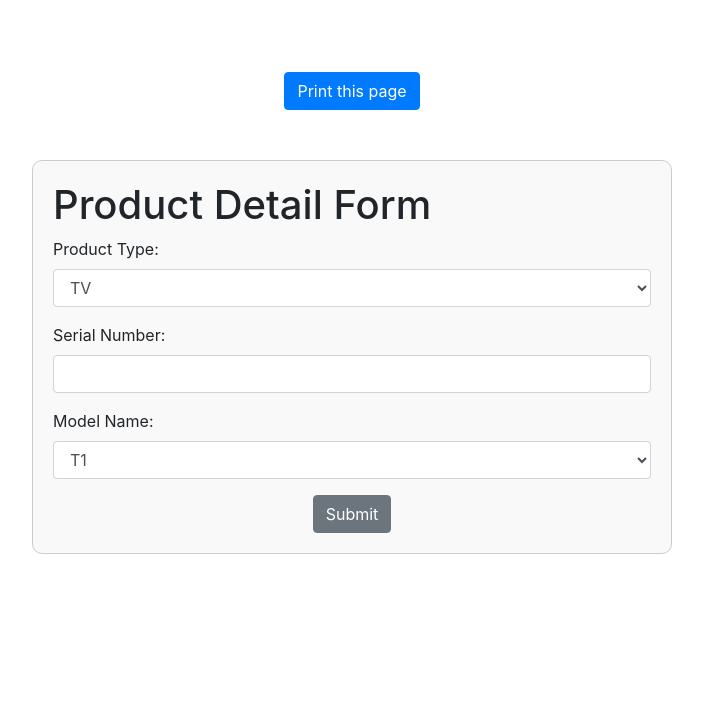
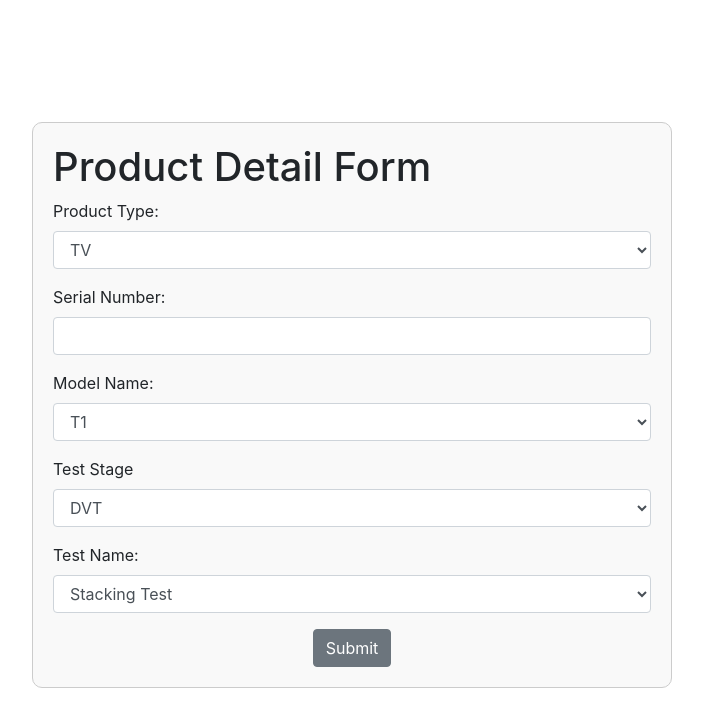
Before and after one commit to snehilsrivastava/OQC, a Django app: page /prod/product/ in a window 1280 px wide. Shown: the part 94-800 px from the top of the page, without its empty margins (288-991 px from the left). Run offline with Django 5.2, Linux system fonts and the light colour scheme; data comes from the database, SQL or seed files in the repository; data that the repository does not hold is empty; some libraries are stand-ins or nearby versions.

Commit message:
Add Product Page

```diff
--- a/oqc_model/oqc/authapp/templates/product.html
+++ b/oqc_model/oqc/authapp/templates/product.html
@@ -4,7 +4,10 @@
     <meta charset="UTF-8" />
     <meta name="viewport" content="width=device-width, initial-scale=1.0" />
     <title>Product Specification Form</title>
-    <link rel="stylesheet" href="https://stackpath.bootstrapcdn.com/bootstrap/4.4.1/css/bootstrap.min.css" />
+    <link
+      rel="stylesheet"
+      href="https://stackpath.bootstrapcdn.com/bootstrap/4.4.1/css/bootstrap.min.css"
+    />
     <style>
       .form-container {
         width: 50%;
@@ -34,11 +37,6 @@
 
     <br /><br /><br />
 
-    <!-- Print Button -->
-    <div class="text-center">
-        <button onclick="window.print()" class="btn btn-primary">Print this page</button>
-    </div>
-
     <!-- Product Specification Form -->
     <div class="form-container">
       <h1>Product Detail Form</h1>
@@ -47,7 +45,12 @@
         {% csrf_token %}
         <div class="form-group">
           <label for="ProductType">Product Type:</label>
-                <select class="form-control" id="ProductType" name="ProductType" onchange="populateModels()">
+          <select
+            class="form-control"
+            id="ProductType"
+            name="ProductType"
+            onchange="populateModels() populateTestName();"
+          >
             <option value="TV">TV</option>
             <option value="AC">AC</option>
             <option value="Phone">Phone</option>
@@ -56,7 +59,12 @@
         </div>
         <div class="form-group">
           <label for="SerailNo">Serial Number:</label>
-                <input type="text" class="form-control" id="SerailNo" name="SerailNo" />
+          <input
+            type="text"
+            class="form-control"
+            id="SerailNo"
+            name="SerailNo"
+          />
         </div>
         <div class="form-group">
           <label for="ModelName">Model Name:</label>
@@ -64,8 +72,38 @@
             <!-- Model options will be populated dynamically based on the selected product type -->
           </select>
         </div>
+
+        <div class="form-group">
+          <label for="TestType">Test Stage</label>
+          <select
+            class="form-control"
+            id="TestStage"
+            name="TestStage"
+            onchange="populateTestName();"
+          >
+            <option value="DVT">DVT</option>
+            <option value="PP">PP</option>
+            <option value="PDI">PDI</option>
+          </select>
+        </div>
+
+
+        <div class="form-group">
+          <label for="TestType">Test Name:</label>
+          <select class="form-control" id="TestName" name="TestName">
+
+
+        </select>
+
+        </div>
         <div style="text-align: center">
-                <button style="text-align: center" type="submit" class="btn btn-secondary mx-auto">Submit</button>
+          <button
+            style="text-align: center"
+            type="submit"
+            class="btn btn-secondary mx-auto"
+          >
+            Submit
+          </button>
         </div>
       </form>
     </div>
@@ -103,35 +141,42 @@
         });
       }
 
-        // Initial population of the model dropdown
-        document.addEventListener("DOMContentLoaded", populateModels);
+      // JavaScript function to populate the test names based on the selected product type and test stage
+      function populateTestName() {
+        const testDetail = {{ test|safe }};
+        const productTypeDropdown = document.getElementById("ProductType");
+        const testStageDropdown = document.getElementById("TestStage");
+        const testNameDropdown = document.getElementById("TestName");
+        const selectedProductType = productTypeDropdown.value;
+        const selectedTestStage = testStageDropdown.value;
 
-        // Function to update the form action based on the selected product type
-        function updateFormAction() {
-            var yourproduct = $("#ProductType").val();
-            var form = $("form[name='product_form']");
+        // Clear existing options
+        testNameDropdown.innerHTML = "";
 
-            if (yourproduct === "AC") {
-                form.attr("action", "/AC");
-            } else if (yourproduct === "Refrigerator") {
-                form.attr("action", "/Refrigerator");
-            } else if (yourproduct === "Washing_Machine") {
-                form.attr("action", "/WashingMachine");
-            } else if (yourproduct === "Phone") {
-                form.attr("action", "/phone");
-            } else if (yourproduct === "TV") {
-                form.attr("action", "/TV");
-            } else {
-                form.attr("action", "/submit-product-details");
+        // Populate test name options based on the selected product type and test stage
+        testDetail.forEach(item => {
+          if (item.Product === selectedProductType && item.TestStage === selectedTestStage) {
+            const option = document.createElement("option");
+            option.text = item.TestName;
+            testNameDropdown.appendChild(option);
           }
+        });
       }
 
-        // Update form action on page load and whenever the product type changes
-        $(document).ready(function() {
-            updateFormAction();
-            $("#ProductType").change(updateFormAction);
+      document.addEventListener("DOMContentLoaded", function() {
+        populateModels();
+        populateTestName();
+
+        document.getElementById("ProductType").addEventListener("change", function() {
+          populateModels();
+          populateTestName(); // Also populate test names when product type changes
         });
 
+        document.getElementById("TestStage").addEventListener("change", function() {
+          populateTestName();
+        });
+      });
     </script>
+
   </body>
 </html>
--- a/oqc_model/oqc/product/views.py
+++ b/oqc_model/oqc/product/views.py
@@ -2,6 +2,7 @@ from django.shortcuts import render,redirect
 from .models import *
 from django.http import HttpResponse
 from authapp.models import Employee
+from employee.models import TestList
 
 
 
@@ -47,6 +48,7 @@ def product_form_view(request):
     phone_models = list(Phone.objects.values_list('ModelName', flat=True))
     washing_machine_models = list(Washing_Machine.objects.values_list('ModelName', flat=True))
     users = Employee.objects.all()
+    Test = list(TestList.objects.all().values())
 
 
     context = {
@@ -54,7 +56,8 @@ def product_form_view(request):
         'ac_models': ac_models,
         'phone_models': phone_models,
         'washing_machine_models': washing_machine_models,
-        'users': users
+        'users': users,
+        'test':Test
     }
 
     return render(request, 'product.html', context)
```
Lines whose indentation alone changed are shown as unchanged.
